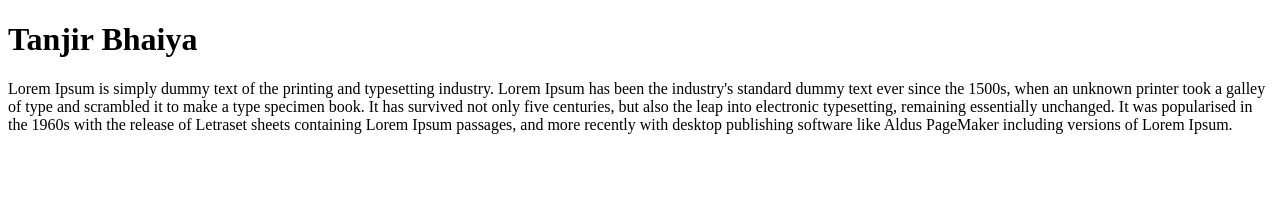
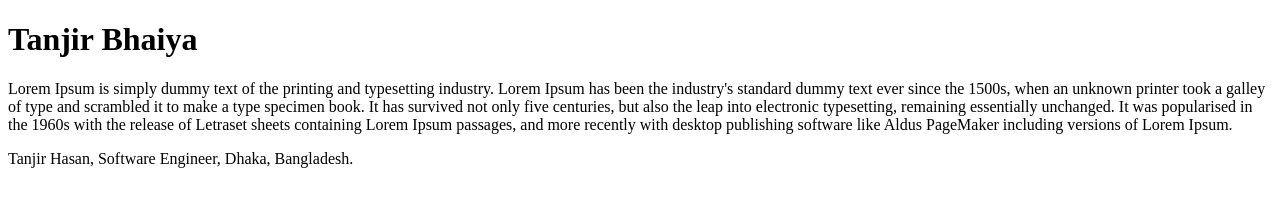
Before and after one commit to tanjirhc/first-project, a plain HTML site: page index.html in a window 1280 px wide. Drawn offline with Linux system fonts and the light colour scheme.

Commit message:
Update index.html

```diff
--- a/index.html
+++ b/index.html
@@ -20,5 +20,8 @@
             Lorem Ipsum passages, and more recently with desktop publishing
             software like Aldus PageMaker including versions of Lorem Ipsum.
         </p>
+        <p>
+            Tanjir Hasan, Software Engineer, Dhaka, Bangladesh.
+        </p>
     </body>
 </html>
```
